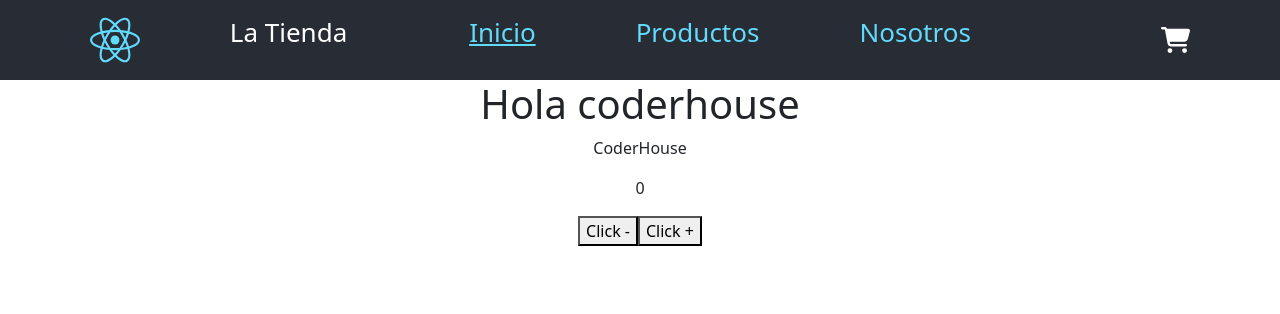
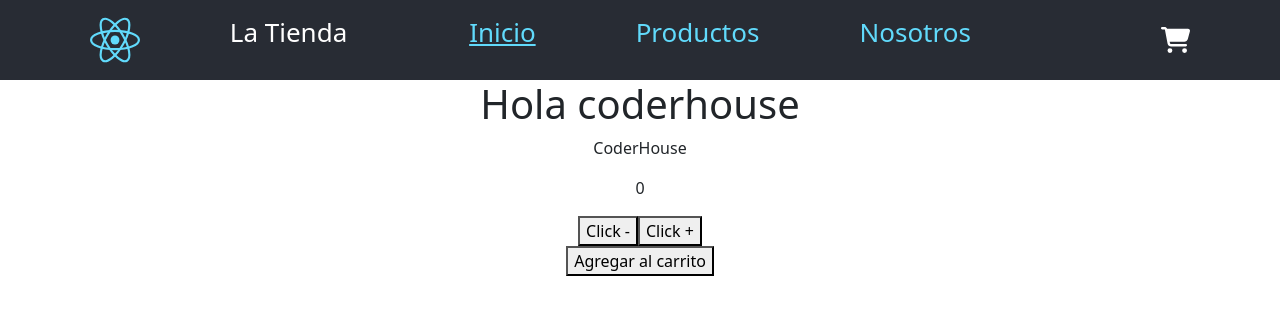
Before and after one commit to JIJaimovich/reactDesafios, a React (Vite) app: page / in a window 1280 px wide. Shown: the top 314 px of the page. Built offline with nearby package versions, Linux system fonts and the light colour scheme.

Commit message:
botón onAdd

```diff
--- a/src/components/ItemCount/ItemCount.jsx
+++ b/src/components/ItemCount/ItemCount.jsx
@@ -1,6 +1,6 @@
 import { useEffect, useState } from "react";
 
-const ItemCount = ({stock, inicio}) => {
+const ItemCount = ({stock, inicio, onAdd}) => {
 
   const [count, setCount] = useState(inicio);
 
@@ -12,15 +12,20 @@ const ItemCount = ({stock, inicio}) => {
   }
   };
   function resta(){
-      if (count > 0) {
+      if (count > inicio) {
         setCount(count - 1);
       }
+  };
+  function onAdd(){
+      console.log(count)
   };
   return(
     <div>
         <p>{count}</p>
         <button onClick={resta}>Click -</button>
         <button onClick={suma}>Click +</button>
+        <br/>
+        <button onClick={onAdd}>Agregar al carrito</button>
 
     </div>
   )
```
